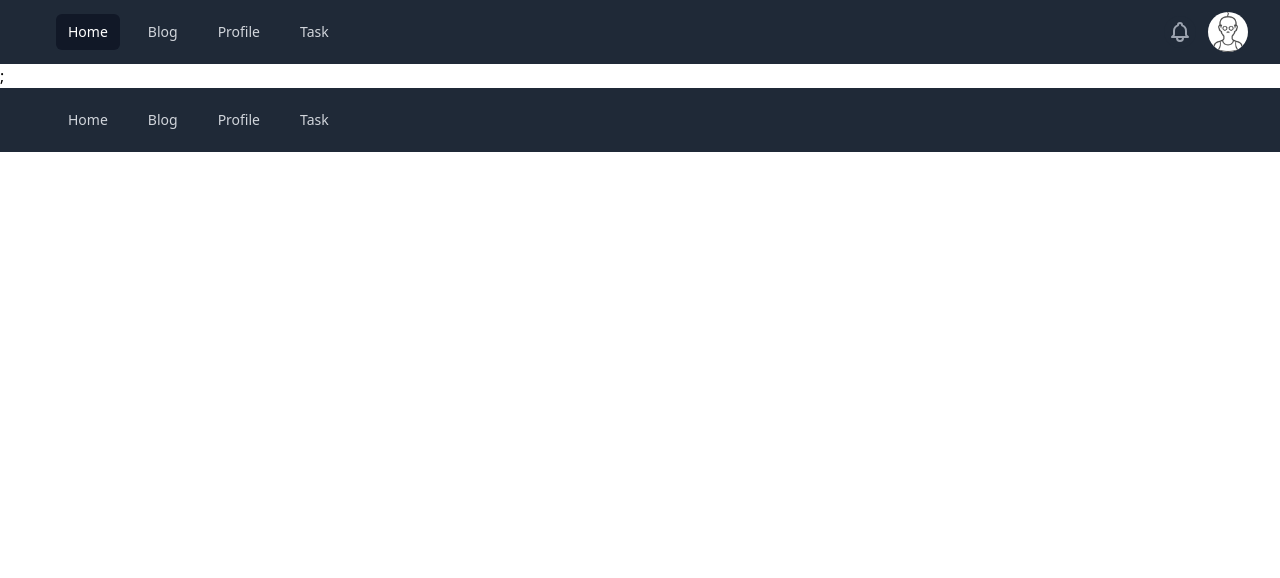
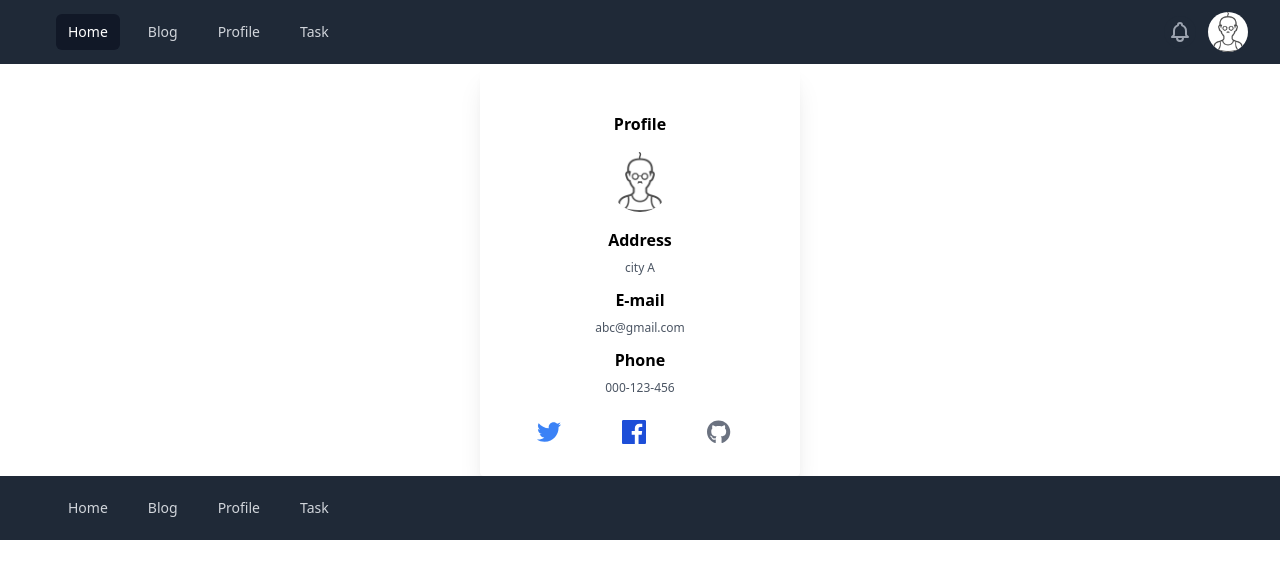
Before and after one commit to ryo-666/typescript, a Next.js app: page /profile in a window 1280 px wide. Shown: the top 578 px of the page. Built offline with nearby package versions, Linux system fonts and the light colour scheme.

Commit message:
[Update]SSG投稿記事箇所作成＆API疎通作業

```diff
--- a/components/Header.tsx
+++ b/components/Header.tsx
@@ -3,6 +3,7 @@ import React from 'react';
 import { Disclosure, Menu, Transition } from '@headlessui/react';
 import { BellIcon, MenuIcon, XIcon } from '@heroicons/react/outline';
 import Image from 'next/image';
+import Link from 'next/link';
 
 const navigation = [
   { name: 'Home', href: '/', current: true },
@@ -89,12 +90,14 @@ const Header = () => {
                     <Menu.Items className="origin-top-right absolute right-0 mt-2 w-48 rounded-md shadow-lg py-1 bg-white ring-1 ring-black ring-opacity-5 focus:outline-none">
                       <Menu.Item>
                         {({ active }) => (
-                          <a
-                            href="#"
-                            className={classNames(active ? 'bg-gray-100' : '', 'block px-4 py-2 text-sm text-gray-700')}
-                          >
-                            Your Profile
-                          </a>
+                          <Link href="/profile/">
+                            <a
+
+                              className={classNames(active ? 'bg-gray-100' : '', 'block px-4 py-2 text-sm text-gray-700')}
+                            >
+                              Your Profile
+                            </a>
+                          </Link>
                         )}
                       </Menu.Item>
                       <Menu.Item>
--- a/components/Layout.tsx
+++ b/components/Layout.tsx
@@ -7,7 +7,7 @@ const Layout = ({children}) => {
     <>
         <Header />
         <main>
-            {children};
+            {children}
         </main>
         <Footer />
     </>
--- /dev/null
+++ b/components/Post.tsx
@@ -0,0 +1,17 @@
+import Link from 'next/link';
+import React from 'react';
+
+const Post = ({post}) => {
+  return (
+    <div>
+        <span>{post.id}</span>
+            {" : "}
+            <Link href={`/blogs/${post.id}`}>
+                <span className="cursor-pointer">{post.title}</span>
+            </Link>
+    </div>
+  )
+}
+
+
+export default Post;
--- /dev/null
+++ b/helpers/posts.ts
@@ -0,0 +1,12 @@
+import fetch from "node-fetch";
+
+export async function getAllPostsData() {
+    const res = await fetch(
+        new URL(`${process.env.NEXT_PUBLIC_RESTAPI_URL}api/list-post/`)
+    );
+    const posts = await res.json();
+    const filteredPosts = posts.sort(
+      (a, b) => new Date(b.created_at) - new Date(a.created_at)
+    );
+    return filteredPosts;
+}
--- a/package.json
+++ b/package.json
@@ -14,7 +14,9 @@
     "@heroicons/react": "^1.0.5",
     "autoprefixer": "^10.4.2",
     "heroicons": "^1.0.5",
+    "new-date": "^1.0.3",
     "next": "12.1.0",
+    "node-fetch": "^3.2.0",
     "postcss": "^8.4.6",
     "react": "17.0.2",
     "react-dom": "17.0.2",
--- a/pages/blog.tsx
+++ b/pages/blog.tsx
@@ -1,15 +1,32 @@
 import Link from 'next/link';
-import React from 'react';
+import React, { FC } from 'react';
+import { getAllPostsData } from '../helpers/posts';
+import Post from '../components/Post';
+import { GetStaticProps } from 'next'
+import { POST } from '../types/types'
 
 
+interface STATICPROPS {
+  filteredPosts: POST[]
+}
 
-const Blog = () => {
+const Blog:React.FC<STATICPROPS> = ({ filteredPosts }) => {
   return (
       <>
-
+      <ul>
+        {filteredPosts &&
+          filteredPosts.map((post) => <Post key={post.id} post={post} />)}
+      </ul>
       </>
   )
 }
 
+export const getStaticProps: GetStaticProps = async () => {
+  const filteredPosts = await getAllPostsData()
+  return {
+    props: { filteredPosts },
+    revalidate: 3,
+  }
+}
 
 export default Blog;
--- /dev/null
+++ b/pages/blogs/[id].tsx
@@ -0,0 +1,10 @@
+import React from 'react'
+
+const Post = props => {
+  return (
+    <div>Post</div>
+  )
+}
+
+
+export default Post
--- a/pages/profile.tsx
+++ b/pages/profile.tsx
@@ -1,4 +1,5 @@
-import React from 'react'
+import React from 'react';
+import Image from "next/image"
 
 interface Props {
 
@@ -7,7 +8,79 @@ interface Props {
 const Profile = () => {
   return (
       <>
-
+        <div className="bg-white text-center shadow-xl p-8 w-80 rounded mx-auto">
+            <div className="mt-4">
+            <p className="font-bold">Profile</p>
+            </div>
+            <div className="flex justify-center mt-4">
+            <Image
+                className="rounded-full"
+                src="/avatar.png"
+                width={60}
+                height={60}
+                alt="Avatar"
+            />
+            </div>
+            <div className="mt-4">
+            <p className="font-bold">Address</p>
+            <p className="text-xs mt-2 text-gray-600">city A</p>
+            <p className="font-bold mt-3">E-mail</p>
+            <p className="text-xs mt-2 text-gray-600">abc@gmail.com</p>
+            <p className="font-bold mt-3">Phone</p>
+            <p className="text-xs mt-2 text-gray-600">000-123-456</p>
+            </div>
+            <div className="mt-6 flex justify-around">
+            <div>
+                <a
+                href="https://nerdcave.com/tailwind-cheat-sheet"
+                target="_blank"
+                rel="noopener noreferrer"
+                >
+                <svg
+                    className="w-6 h-6 mr-3 text-blue-500"
+                    stroke="currentColor"
+                    fill="currentColor"
+                    viewBox="0 0 512 512"
+                    xmlns="http://www.w3.org/2000/svg"
+                >
+                    <path d="M459.37 151.716c.325 4.548.325 9.097.325 13.645 0 138.72-105.583 298.558-298.558 298.558-59.452 0-114.68-17.219-161.137-47.106 8.447.974 16.568 1.299 25.34 1.299 49.055 0 94.213-16.568 130.274-44.832-46.132-.975-84.792-31.188-98.112-72.772 6.498.974 12.995 1.624 19.818 1.624 9.421 0 18.843-1.3 27.614-3.573-48.081-9.747-84.143-51.98-84.143-102.985v-1.299c13.969 7.797 30.214 12.67 47.431 13.319-28.264-18.843-46.781-51.005-46.781-87.391 0-19.492 5.197-37.36 14.294-52.954 51.655 63.675 129.3 105.258 216.365 109.807-1.624-7.797-2.599-15.918-2.599-24.04 0-57.828 46.782-104.934 104.934-104.934 30.213 0 57.502 12.67 76.67 33.137 23.715-4.548 46.456-13.32 66.599-25.34-7.798 24.366-24.366 44.833-46.132 57.827 21.117-2.273 41.584-8.122 60.426-16.243-14.292 20.791-32.161 39.308-52.628 54.253z"></path>
+                </svg>
+                </a>
+            </div>
+            <div>
+                <a
+                href="https://nerdcave.com/tailwind-cheat-sheet"
+                target="_blank"
+                rel="noopener noreferrer"
+                >
+                <svg
+                    className="w-6 h-6 mr-3 text-blue-700"
+                    fill="currentColor"
+                    viewBox="0 0 24 24"
+                    xmlns="http://www.w3.org/2000/svg"
+                >
+                    <path d="M22.675 0h-21.35c-.732 0-1.325.593-1.325 1.325v21.351c0 .731.593 1.324 1.325 1.324h11.495v-9.294h-3.128v-3.622h3.128v-2.671c0-3.1 1.893-4.788 4.659-4.788 1.325 0 2.463.099 2.795.143v3.24l-1.918.001c-1.504 0-1.795.715-1.795 1.763v2.313h3.587l-.467 3.622h-3.12v9.293h6.116c.73 0 1.323-.593 1.323-1.325v-21.35c0-.732-.593-1.325-1.325-1.325z" />
+                </svg>
+                </a>
+            </div>
+            <div>
+                <a
+                href="https://nerdcave.com/tailwind-cheat-sheet"
+                target="_blank"
+                rel="noopener noreferrer"
+                >
+                <svg
+                    className="w-6 h-6 mr-3 text-gray-500"
+                    fill="currentColor"
+                    viewBox="0 0 512 512"
+                    xmlns="http://www.w3.org/2000/svg"
+                >
+                    <path d="M165.9 397.4c0 2-2.3 3.6-5.2 3.6-3.3.3-5.6-1.3-5.6-3.6 0-2 2.3-3.6 5.2-3.6 3-.3 5.6 1.3 5.6 3.6zm-31.1-4.5c-.7 2 1.3 4.3 4.3 4.9 2.6 1 5.6 0 6.2-2s-1.3-4.3-4.3-5.2c-2.6-.7-5.5.3-6.2 2.3zm44.2-1.7c-2.9.7-4.9 2.6-4.6 4.9.3 2 2.9 3.3 5.9 2.6 2.9-.7 4.9-2.6 4.6-4.6-.3-1.9-3-3.2-5.9-2.9zM244.8 8C106.1 8 0 113.3 0 252c0 110.9 69.8 205.8 169.5 239.2 12.8 2.3 17.3-5.6 17.3-12.1 0-6.2-.3-40.4-.3-61.4 0 0-70 15-84.7-29.8 0 0-11.4-29.1-27.8-36.6 0 0-22.9-15.7 1.6-15.4 0 0 24.9 2 38.6 25.8 21.9 38.6 58.6 27.5 72.9 20.9 2.3-16 8.8-27.1 16-33.7-55.9-6.2-112.3-14.3-112.3-110.5 0-27.5 7.6-41.3 23.6-58.9-2.6-6.5-11.1-33.3 2.6-67.9 20.9-6.5 69 27 69 27 20-5.6 41.5-8.5 62.8-8.5s42.8 2.9 62.8 8.5c0 0 48.1-33.6 69-27 13.7 34.7 5.2 61.4 2.6 67.9 16 17.7 25.8 31.5 25.8 58.9 0 96.5-58.9 104.2-114.8 110.5 9.2 7.9 17 22.9 17 46.4 0 33.7-.3 75.4-.3 83.6 0 6.5 4.6 14.4 17.3 12.1C428.2 457.8 496 362.9 496 252 496 113.3 383.5 8 244.8 8zM97.2 352.9c-1.3 1-1 3.3.7 5.2 1.6 1.6 3.9 2.3 5.2 1 1.3-1 1-3.3-.7-5.2-1.6-1.6-3.9-2.3-5.2-1zm-10.8-8.1c-.7 1.3.3 2.9 2.3 3.9 1.6 1 3.6.7 4.3-.7.7-1.3-.3-2.9-2.3-3.9-2-.6-3.6-.3-4.3.7zm32.4 35.6c-1.6 1.3-1 4.3 1.3 6.2 2.3 2.3 5.2 2.6 6.5 1 1.3-1.3.7-4.3-1.3-6.2-2.2-2.3-5.2-2.6-6.5-1zm-11.4-14.7c-1.6 1-1.6 3.6 0 5.9 1.6 2.3 4.3 3.3 5.6 2.3 1.6-1.3 1.6-3.9 0-6.2-1.4-2.3-4-3.3-5.6-2z"></path>
+                </svg>
+                </a>
+            </div>
+            </div>
+        </div>
       </>
   )
 }
--- /dev/null
+++ b/pages/tasks/[id].tsx
@@ -0,0 +1,10 @@
+import React from 'react'
+
+const Task = props => {
+  return (
+    <div>Task</div>
+  )
+}
+
+
+export default Task
--- a/tsconfig.json
+++ b/tsconfig.json
@@ -22,8 +22,7 @@
   "include": [
     "next-env.d.ts",
     "**/*.ts",
-    "**/*.tsx"
-  ],
+    "**/*.tsx"],
   "exclude": [
     "node_modules"
   ]
--- /dev/null
+++ b/types/types.ts
@@ -0,0 +1,12 @@
+interface TAG {
+  id: number
+  name: string
+}
+export interface POST {
+  id: number
+  title: string
+  content: string
+  username: string
+  tags: TAG[]
+  created_at: string
+}
```
Also changed, not shown: 1 other file (tests, documents, lock files or other folders).
